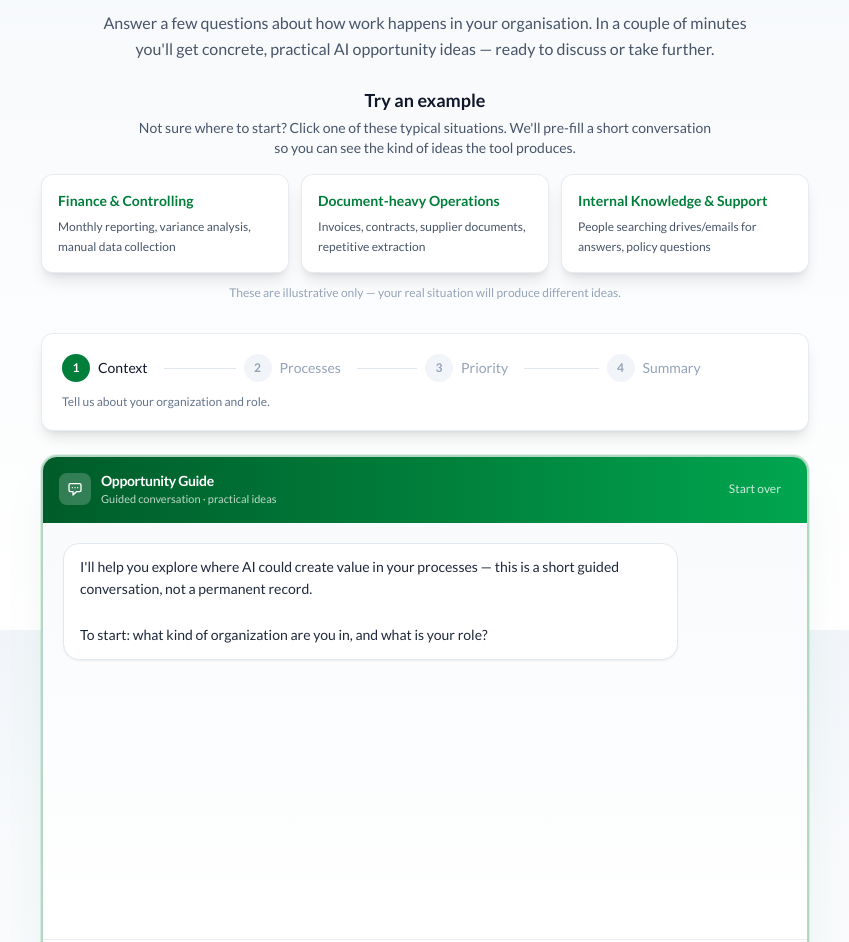
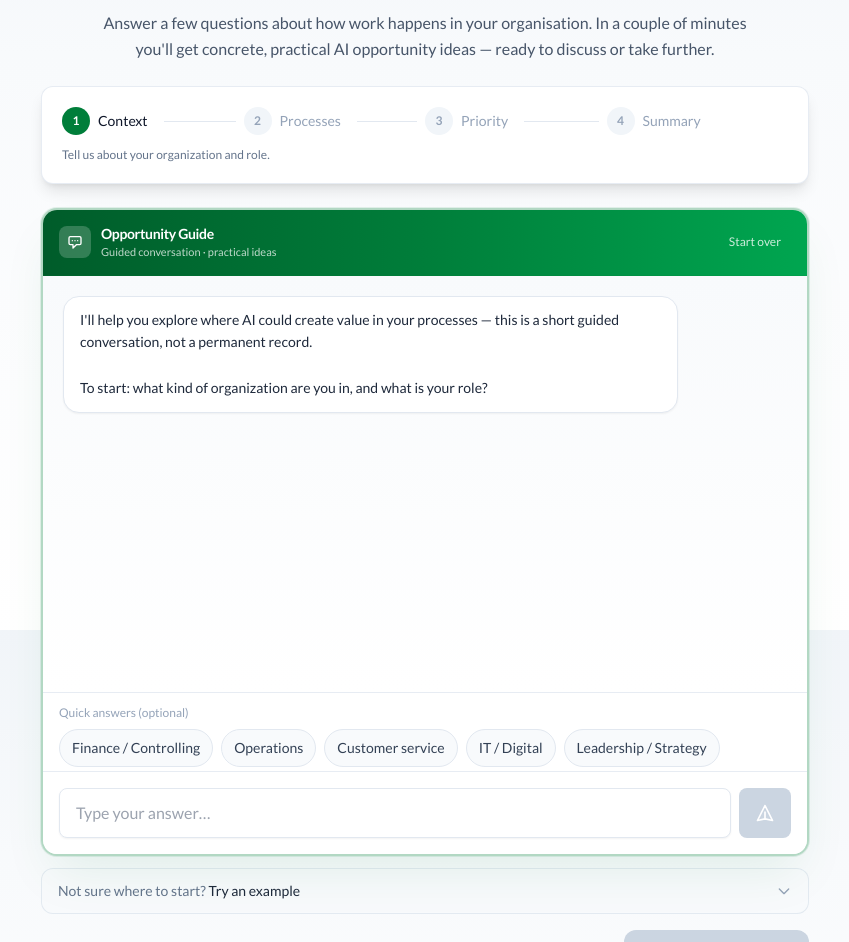
Before and after one commit to wugamlo/aj-pacific, a Next.js app in the folder website/next-app/: page /explore in a window 1280 px wide. Shown: the part 170-1112 px from the top of the page, without its empty margins (215-1064 px from the left). Built offline with nearby package versions, Linux system fonts and the light colour scheme.

Commit message:
De-emphasize Explore example journeys behind a collapsed helper.
Move examples below the chat as a quiet “Not sure where to start?” disclosure so free-form use is the default and demos stay available without dominating the page.

```diff
--- a/website/next-app/components/explore/ExploreExperience.tsx
+++ b/website/next-app/components/explore/ExploreExperience.tsx
@@ -28,6 +28,8 @@ export default function ExploreExperience() {
   const [copied, setCopied] = useState(false);
   /** Which example journey is loaded (if any); null when free-form or reset. */
   const [activeExampleId, setActiveExampleId] = useState<string | null>(null);
+  /** Examples stay collapsed so the chat is the default path. */
+  const [examplesOpen, setExamplesOpen] = useState(false);
   const chatScrollRef = useRef<HTMLDivElement>(null);
   const inputRef = useRef<HTMLInputElement>(null);
   /** Avoid scrolling the chat (or page) until the visitor has engaged. */
@@ -210,6 +212,7 @@ export default function ExploreExperience() {
   const startOver = () => {
     hasEngagedRef.current = false;
     setActiveExampleId(null);
+    setExamplesOpen(false);
     setMessages([{ role: "assistant", content: OPENING_MESSAGE }]);
     setInput("");
     setError(null);
@@ -249,44 +252,6 @@ export default function ExploreExperience() {
         </p>
       </div>
 
-      {/* Example journeys — value in under 30s without typing */}
-      {showExamples && (
-        <section className="mb-8" aria-labelledby="try-an-example-heading">
-          <h2
-            id="try-an-example-heading"
-            className="text-lg font-bold text-slate-900 text-center mb-1"
-          >
-            Try an example
-          </h2>
-          <p className="text-sm text-slate-600 text-center mb-4 max-w-xl mx-auto">
-            Not sure where to start? Click one of these typical situations.
-            We&apos;ll pre-fill a short conversation so you can see the kind of
-            ideas the tool produces.
-          </p>
-          <div className="grid sm:grid-cols-3 gap-3">
-            {EXAMPLE_JOURNEYS.map((journey) => (
-              <button
-                key={journey.id}
-                type="button"
-                onClick={() => loadExampleJourney(journey)}
-                className="text-left glass p-4 hover:border-brand/40 hover:shadow-xl hover:-translate-y-0.5 transition-all focus:outline-none focus-visible:ring-2 focus-visible:ring-brand/40 min-h-[44px]"
-              >
-                <span className="block text-sm font-bold text-brand mb-1.5">
-                  {journey.label}
-                </span>
-                <span className="block text-xs text-slate-600 leading-relaxed">
-                  {journey.description}
-                </span>
-              </button>
-            ))}
-          </div>
-          <p className="text-xs text-slate-400 text-center mt-3">
-            These are illustrative only — your real situation will produce
-            different ideas.
-          </p>
-        </section>
-      )}
-
       {activeExampleId && phase === "interview" && (
         <p className="text-xs text-center text-slate-500 mb-4">
           Example loaded — hit{" "}
@@ -310,7 +275,7 @@ export default function ExploreExperience() {
       {phase === "interview" && (
         <>
           {/* Chat panel — primary visual focus of the page */}
-          <div className="relative overflow-hidden flex flex-col mb-4 rounded-2xl border-2 border-brand/30 bg-white shadow-2xl shadow-brand/10 ring-1 ring-brand/10">
+          <div className="relative overflow-hidden flex flex-col mb-3 rounded-2xl border-2 border-brand/30 bg-white shadow-2xl shadow-brand/10 ring-1 ring-brand/10">
             <div className="px-4 py-3.5 border-b border-brand/15 flex items-center justify-between bg-gradient-to-r from-brand-dark via-brand to-brand-light">
               <div className="flex items-center gap-2.5">
                 <span
@@ -442,6 +407,69 @@ export default function ExploreExperience() {
             </div>
           </div>
 
+          {/* Examples: secondary path — collapsed so chat stays primary */}
+          {showExamples && (
+            <div className="mb-4 rounded-xl border border-slate-200/90 bg-slate-50/80">
+              <button
+                type="button"
+                onClick={() => setExamplesOpen((open) => !open)}
+                className="w-full flex items-center justify-between gap-3 px-4 py-2.5 text-left min-h-[44px] hover:bg-slate-100/80 transition-colors rounded-xl"
+                aria-expanded={examplesOpen}
+                aria-controls="example-journeys-panel"
+              >
+                <span className="text-sm text-slate-600">
+                  <span className="text-slate-500">Not sure where to start?</span>{" "}
+                  <span className="font-medium text-slate-800">Try an example</span>
+                </span>
+                <svg
+                  className={`w-4 h-4 shrink-0 text-slate-400 transition-transform ${
+                    examplesOpen ? "rotate-180" : ""
+                  }`}
+                  fill="none"
+                  stroke="currentColor"
+                  viewBox="0 0 24 24"
+                  aria-hidden
+                >
+                  <path
+                    strokeLinecap="round"
+                    strokeLinejoin="round"
+                    strokeWidth={2}
+                    d="M19 9l-7 7-7-7"
+                  />
+                </svg>
+              </button>
+
+              {examplesOpen && (
+                <div
+                  id="example-journeys-panel"
+                  className="px-3 pb-3 pt-0 border-t border-slate-200/70"
+                >
+                  <p className="text-xs text-slate-500 px-1 pt-2.5 pb-2">
+                    Pre-fills a short conversation so you can generate a summary
+                    without typing. Illustrative only.
+                  </p>
+                  <div className="flex flex-col sm:flex-row gap-2">
+                    {EXAMPLE_JOURNEYS.map((journey) => (
+                      <button
+                        key={journey.id}
+                        type="button"
+                        onClick={() => loadExampleJourney(journey)}
+                        className="flex-1 text-left rounded-lg border border-slate-200 bg-white px-3 py-2.5 hover:border-brand/40 hover:bg-brand/[0.03] transition-colors focus:outline-none focus-visible:ring-2 focus-visible:ring-brand/30 min-h-[44px]"
+                      >
+                        <span className="block text-sm font-semibold text-brand">
+                          {journey.label}
+                        </span>
+                        <span className="block text-xs text-slate-500 mt-0.5 leading-snug">
+                          {journey.description}
+                        </span>
+                      </button>
+                    ))}
+                  </div>
+                </div>
+              )}
+            </div>
+          )}
+
           {/* Generate summary */}
           <div className="flex flex-col sm:flex-row items-stretch sm:items-center justify-between gap-3 mb-6">
             <p className="text-sm text-slate-500">
```
